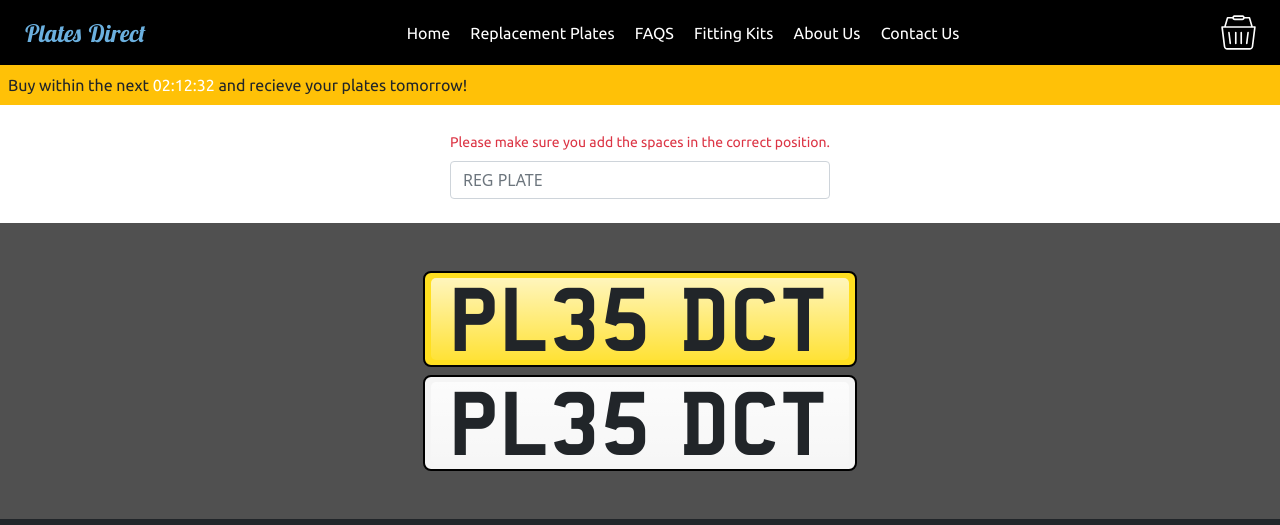
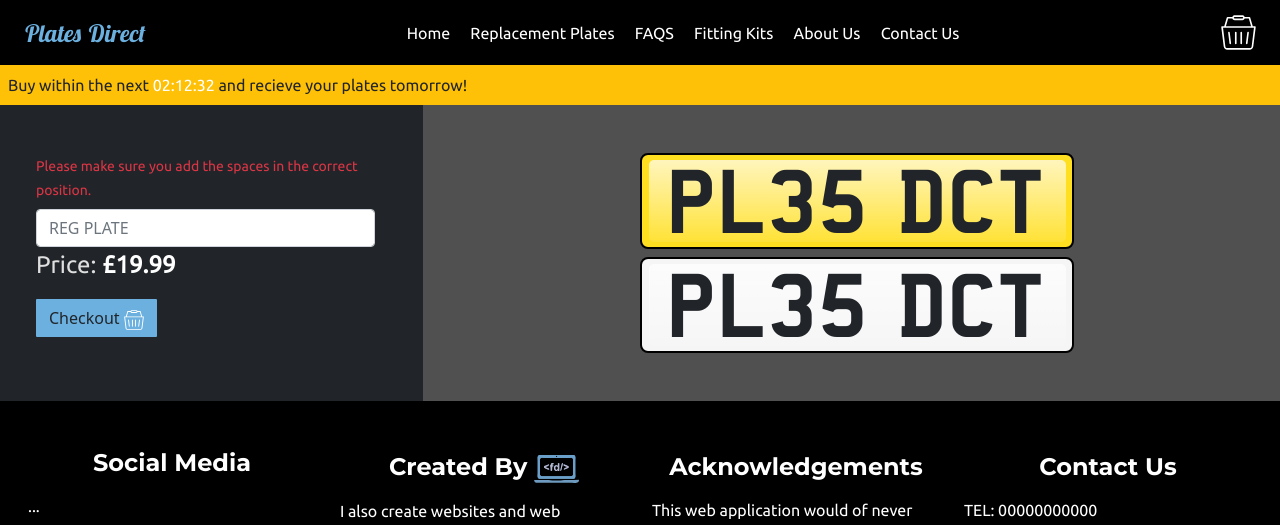
Before and after one commit to Fordalex/plates-direct, a Django app: page /design_plates/ in a window 1280 px wide. Shown: the top 525 px of the page. Run offline with Django 3.2, Linux system fonts and the light colour scheme; some libraries are stand-ins or nearby versions.

Commit message:
Added more styling on the plates replacement page, also created an overid bootstrap css file.

```diff
--- a/design_plate/templates/design_plate/design_plates.html
+++ b/design_plate/templates/design_plate/design_plates.html
@@ -12,34 +12,19 @@ Design Plates
 </p>
 
 
-<div class="py-4 d-flex justify-content-center">
-    <div>
-        <p class="mb-2"><small class="text-danger">Please make sure you add the spaces in the correct
-                position.</small></p>
-        <input class="form-control" placeholder="REG PLATE" id="view-plates" maxlength="8">
-    </div>
 
-</div>
-
-<div class="d-flex justify-content-center py-5 number-plate-wrapper">
-    <div>
-        <div class="number-plate-container number-plate-container-yellow mb-2">
-            <p class="number-plate-font" id="yellow-number-plate">PL35 DCT</p>
+<div class="row number-plate-wrapper">
+    <div class="col-4 bg-dark p-5">
+        <div class="p-0 d-flex justify-content-center">
+            <div class="p-0 container-fluid">
+                <p class="mb-2"><small class="text-danger">Please make sure you add the spaces in the correct
+                        position.</small></p>
+                <input class="form-control" placeholder="REG PLATE" id="view-plates" maxlength="8">
+            </div>
         </div>
-        <div class="number-plate-container number-plate-container-white">
-            <p class="number-plate-font" id="white-number-plate">PL35 DCT</p>
-        </div>
-    </div>
-</div>
-
-<div class="bg-dark plates-checkout-wrapper row px-0 py-4 m-0">
-    <div class="col-6">
-
-    </div>
-    <div class="col-6">
         <p class="price">Price: <b>£19.99</b></p>
-        <button class="btn bg-main">Checkout <svg class="ml-2" xmlns="http://www.w3.org/2000/svg" x="0px" y="0px"
-                width="20" height="20" viewBox="0 0 172 172" style=" fill:#000000;">
+        <button class="btn bg-main">Checkout <svg xmlns="http://www.w3.org/2000/svg" x="0px" y="0px" width="20"
+                height="20" viewBox="0 0 172 172" style=" fill:#000000;">
                 <g fill="none" fill-rule="nonzero" stroke="none" stroke-width="1" stroke-linecap="butt"
                     stroke-linejoin="miter" stroke-miterlimit="10" stroke-dasharray="" stroke-dashoffset="0"
                     font-family="none" font-weight="none" font-size="none" text-anchor="none"
@@ -54,8 +39,17 @@ Design Plates
                 </g>
             </svg></button>
     </div>
+    <div class="col-8 d-flex justify-content-center py-5">
+        <div>
+            <div class="number-plate-container number-plate-container-yellow mb-2">
+                <p class="number-plate-font" id="yellow-number-plate">PL35 DCT</p>
+            </div>
+            <div class="number-plate-container number-plate-container-white">
+                <p class="number-plate-font" id="white-number-plate">PL35 DCT</p>
+            </div>
+        </div>
+
+    </div>
 </div>
 
-
-
 {% endblock %}
--- /dev/null
+++ b/static/css/overide-bootstrap.css
@@ -0,0 +1,3 @@
+.btn {
+    border-radius: 1px;
+}
--- a/templates/base.html
+++ b/templates/base.html
@@ -32,6 +32,7 @@
     <link rel="stylesheet" href="{% static 'css/style.css' %}">
     <link rel="stylesheet" href="{% static 'css/uk_plates.css' %}">
     <link rel="stylesheet" href="{% static 'css/arrow-animation.css' %}">
+    <link rel="stylesheet" href="{% static 'css/overide-bootstrap.css' %}">
     <!-- Uk number plate font -->
     <style>
         @font-face {
```
Also changed, not shown: readme.md.
